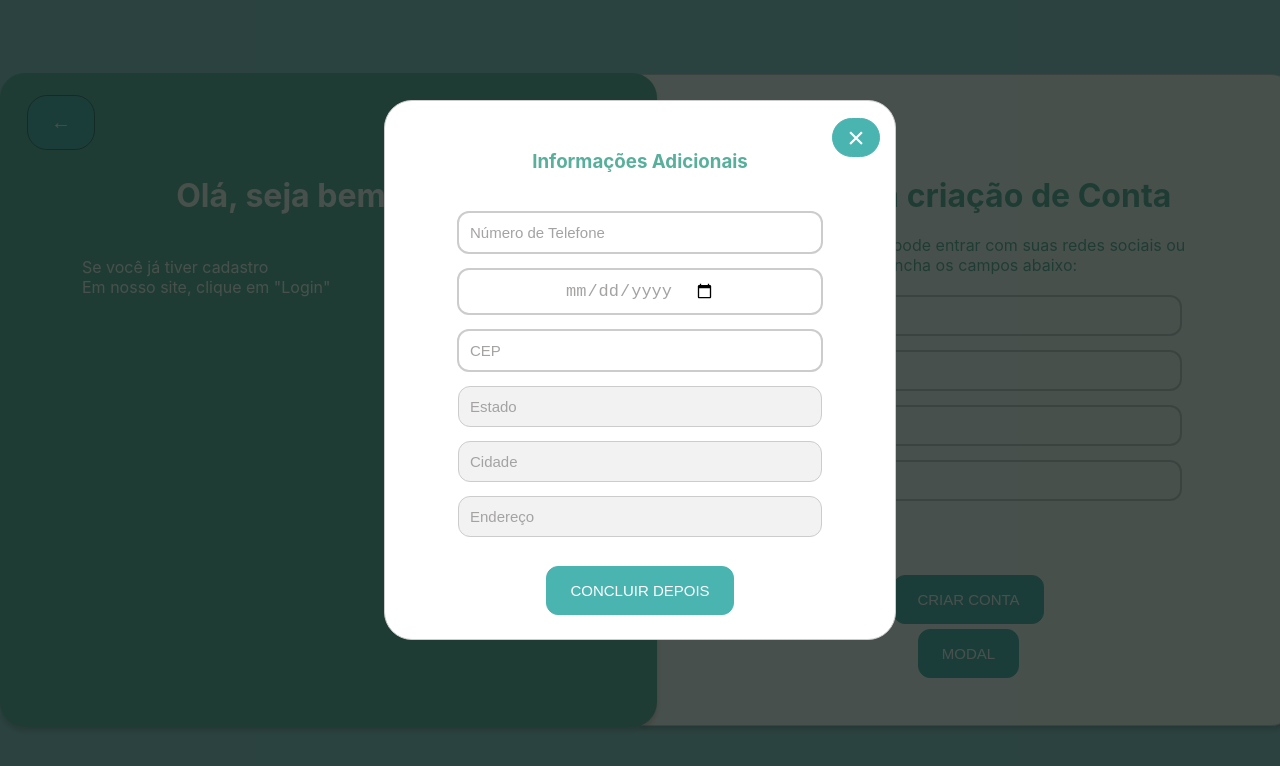
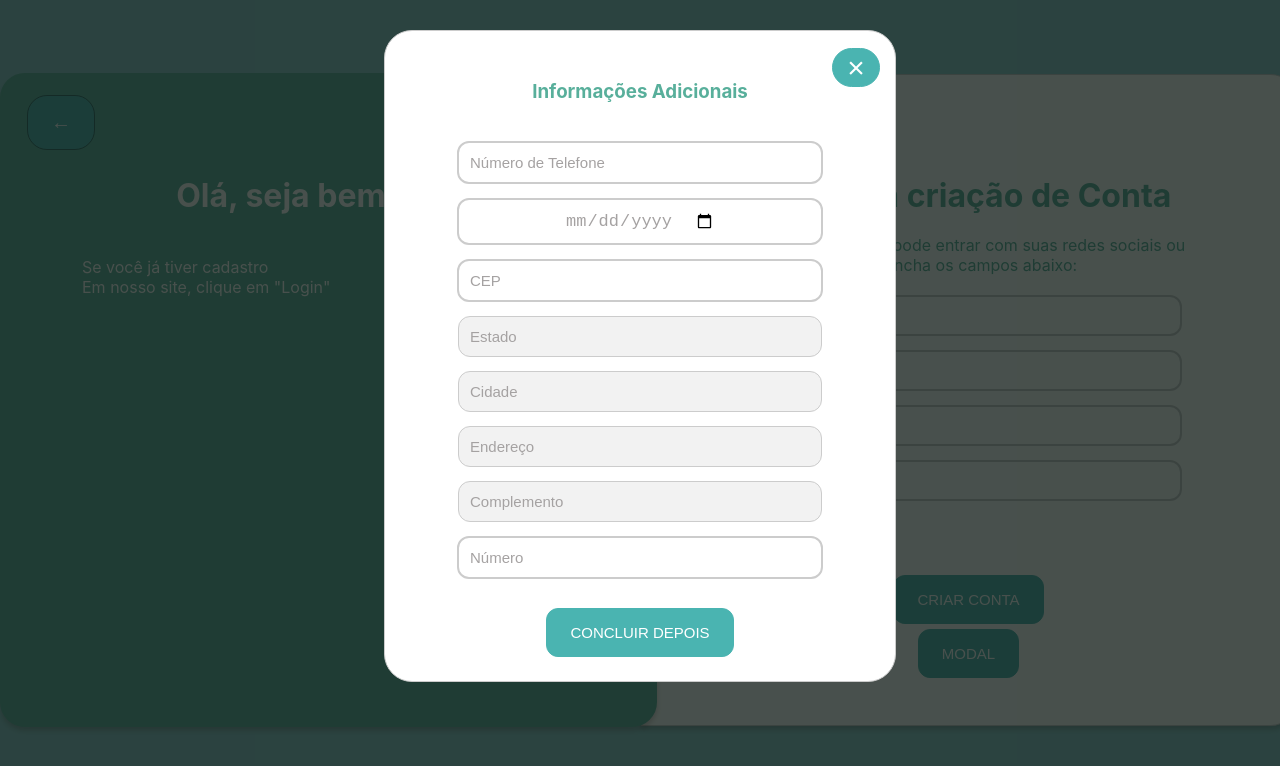
Before and after one commit to DanielQuintela/front-end, a React (Create React App) app: page /cadastro/usuario in a window 1280 px wide. Both pictures are taken after a click on the button "MODAL". Shown: the top 766 px of the page. Built offline with nearby package versions, Linux system fonts and the light colour scheme.

Commit message:
modal pronto para ser chamado em qualquer momento

```diff
--- a/src/pages/CadastroUser/index.js
+++ b/src/pages/CadastroUser/index.js
@@ -20,6 +20,8 @@ export default function CadastroUser() {
         cidade: "",
         endereco: "",
         telefone: "",
+        numero: "",
+        complemento: "",
       });
 
 
--- a/src/pages/modal/informacoesAdicionais.css
+++ b/src/pages/modal/informacoesAdicionais.css
@@ -17,6 +17,7 @@
     border: 1px solid #ccc;
     position: relative;
     align-items: center;
+    top: -70px;
   }
 
   .modal-content input{
--- a/src/pages/modal/informacoesAdicionais.js
+++ b/src/pages/modal/informacoesAdicionais.js
@@ -3,9 +3,39 @@ import { useState } from "react";
 import "./informacoesAdicionais.css";
 import axios from "../../api/axios";
 
-export default function Modal  ({ isOpen, onClose, onCloseOut, editor, onSave, formData, setFormData })  {
+export default function Modal  ({ isOpen, onClose, onCloseOut, editor, onSave, formData, setFormData})  {
 
     const [cepBusca, setCepBusca] = useState("");
+
+    const sendData = async (event) => {
+        try {
+            event.preventDefault();
+            const data = {
+                dataNascimento: formData.dataNascimento,
+                cep: formData.cep,
+                estado: formData.estado,
+                cidade: formData.cidade,
+                endereco: formData.endereco,
+                telefone: formData.telefone,
+                numero: formData.numero,
+                complemento: formData.complemento,
+            }
+            console.log(data)
+            const response = await axios.post('services/cadastro',
+
+            JSON.stringify(data),
+            {
+                headers: {
+                    "Content-Type": "application/json"},
+                    // withCredentials: true,
+            });
+
+            console.log(response.data)
+            onClose()
+        } catch (err) {
+            alert("Erro ao cadastrar"+err)
+        }
+    }
 
     const handleBuscarCep = async (event) => {
         // setCepBusca(event.target.value)
@@ -31,6 +61,7 @@ export default function Modal  ({ isOpen, onClose, onCloseOut, editor, onSave, f
                 estado: response.data.uf,
                 cidade: response.data.localidade,
                 endereco: response.data.logradouro,
+                complemento: response.data.bairro,
             })
             console.log(data)
         } catch (err) {
@@ -71,7 +102,7 @@ export default function Modal  ({ isOpen, onClose, onCloseOut, editor, onSave, f
                 value={formData.estado}
                 onChange={(e) => {editor(e,"estado")}}
                 disabled = {formData.cep === "" ? true : false}
-
+                required
                 />
             <input className="input-text"
                 type="text"
@@ -79,6 +110,7 @@ export default function Modal  ({ isOpen, onClose, onCloseOut, editor, onSave, f
                 value={formData.cidade}
                 onChange={(e) => {editor(e,"cidade")}}
                 disabled = {formData.cep === "" ? true : false}
+                required
                 />
             <input className="input-text"
                 type="text"
@@ -86,10 +118,27 @@ export default function Modal  ({ isOpen, onClose, onCloseOut, editor, onSave, f
                 value={formData.endereco}
                 onChange={(e) => {editor(e,"endereco")}}
                 disabled = {formData.cep === "" ? true : false}
+                required
                 />
+            <input className="input-text"
+                type="text"
+                placeholder="Complemento"
+                value={formData.complemento}
+                onChange={(e) => {editor(e,"complemento")}}
+                disabled = {formData.cep === "" ? true : false}
+                required
+            />
+            <input className="input-text"
+                type="text"
+                placeholder="Número"
+                value={formData.numero}
+                onChange={(e) => {editor(e,"numero")}}
+                required
+            />
+
             <button
                 className={formData.cep === "" ? "input-button" : "finish-button"}
-                onClick={onClose}>
+                onClick={formData.cep === "" ? onClose : sendData}>
                 {formData.cep === "" ? "Concluir Depois" : "Concluir Cadastro"}
             </button>
         </div>
```
